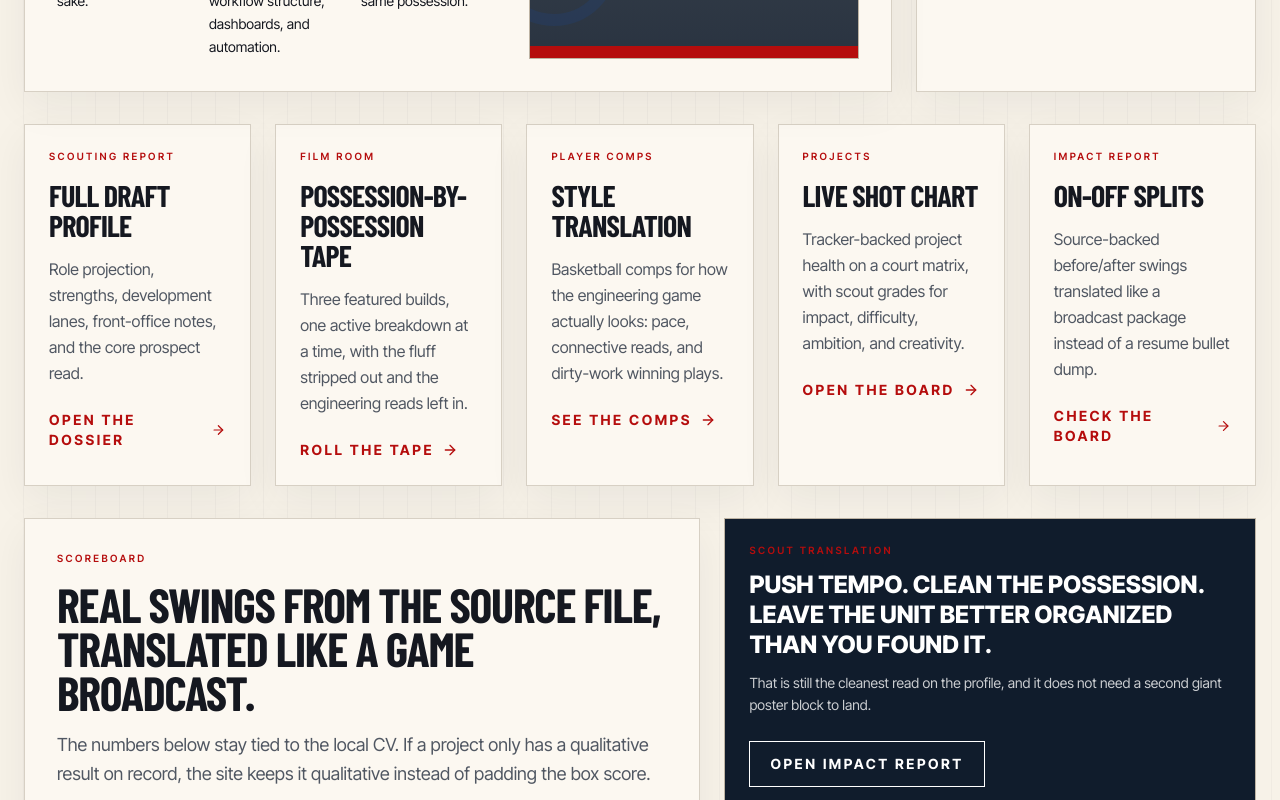
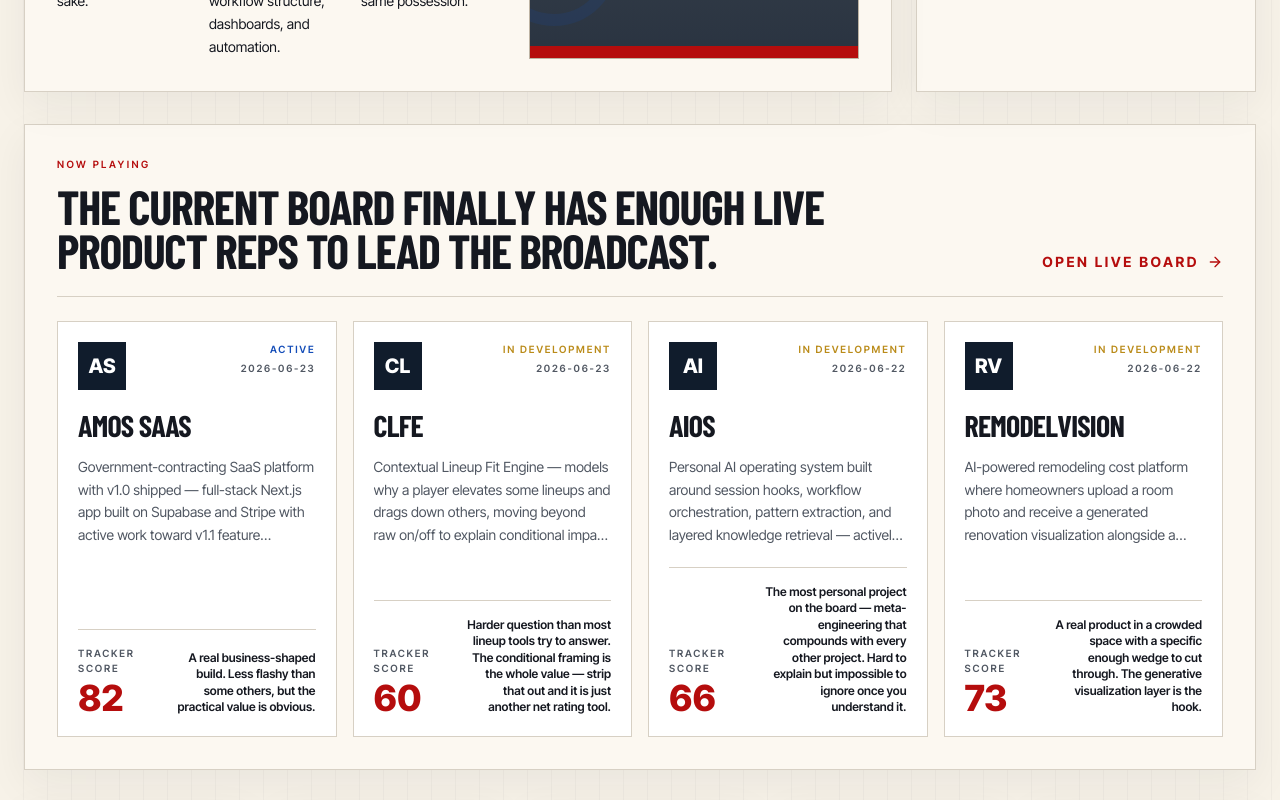
Before and after one commit to jakyeamos/portfolio, a React (Vite) app: page / in a window 1280 px wide. Shown: the part 1720-2520 px from the top of the page. Built offline with nearby package versions, Linux system fonts and the light colour scheme; grey boxes are pictures that could not be loaded; a web font is replaced by a local one.

Commit message:
Promote active projects on homepage

```diff
--- a/src/content/currentProjects.ts
+++ b/src/content/currentProjects.ts
@@ -96,10 +96,10 @@
     summary:
       'Government-contracting SaaS platform with v1.0 shipped — full-stack Next.js app built on Supabase and Stripe with active work toward v1.1 feature expansion.',
     trackerComment:
-      'Fix the current ESLint error baseline so the repo returns to a hard-gate-clean state, then plan and execute Phase 11 (In-App Notifications).',
-    trackerStatus: 'needs_attention',
-    trackerScore: 59,
-    lastUpdated: '2026-04-12',
+      'Push chore/pre-cr-aios-hooks for review, then merge after branch review.',
+    trackerStatus: 'on_track',
+    trackerScore: 82,
+    lastUpdated: '2026-06-23',
     tags: ['SaaS', 'Next.js', 'Supabase', 'Stripe', 'government'],
     grades: { impact: 8, difficulty: 7, ambition: 8, creativity: 7 },
     scoutTake:
@@ -257,10 +257,10 @@
     summary:
       'Contextual Lineup Fit Engine — models why a player elevates some lineups and drags down others, moving beyond raw on/off to explain conditional impact by roster context.',
     trackerComment:
-      'Execute CLFE Phase 1 audit-first plans: publish the direct-stint readiness audit, reconcile the schema contract, and define model-entry gates before archetype work.',
+      'Execute CLFE Phase 1 plan 01-02: reconcile the schema contract, lock the first player family, and map feature lanes before archetype work.',
     trackerStatus: 'needs_attention',
-    trackerScore: 57,
-    lastUpdated: '2026-05-26',
+    trackerScore: 60,
+    lastUpdated: '2026-06-23',
     tags: ['basketball', 'analytics', 'Python'],
     grades: { impact: 7, difficulty: 8, ambition: 8, creativity: 8 },
     scoutTake:
--- a/src/pages/Home.tsx
+++ b/src/pages/Home.tsx
@@ -1,10 +1,10 @@
 import type { ReactElement } from 'react';
-import { ArrowRight, FileText, Mic, PlayCircle, Radio } from 'lucide-react';
+import { ArrowRight, Radio } from 'lucide-react';
 import { Link } from 'react-router-dom';
 import EditorialPoster from '@/components/EditorialPoster';
 import { PORTFOLIO_ASSETS } from '@/content/portfolioAssets';
+import { CURRENT_PROJECTS, type CurrentProject } from '@/content/currentProjects';
 import {
-  BROADCAST_ASSETS,
   BREAKING_TICKER,
   FEATURE_REPORTS,
   HERO_ACTIONS,
@@ -15,6 +15,23 @@
   SITE_META,
   TOP_HEADLINES,
 } from '@/content/portfolioContent';
+
+const NOW_PLAYING_PROJECTS = [...CURRENT_PROJECTS]
+  .sort((first, second) => second.lastUpdated.localeCompare(first.lastUpdated))
+  .slice(0, 4);
+
+function getProjectStatusLabel(status: CurrentProject['trackerStatus']): string {
+  if (status === 'on_track') return 'Active';
+  if (status === 'needs_attention') return 'In development';
+  if (status === 'stalled') return 'On deck';
+  return 'Shipped';
+}
+
+function getProjectStatusClass(status: CurrentProject['trackerStatus']): string {
+  if (status === 'on_track') return 'text-[color:var(--color-secondary)]';
+  if (status === 'needs_attention') return 'text-[color:var(--color-gold)]';
+  return 'text-[color:var(--color-primary)]';
+}
 
 function HomeAction({
   href,
@@ -178,6 +195,68 @@
         </aside>
       </div>
 
+      <section className="mt-8 editorial-card p-6 md:p-8">
+        <div className="flex flex-col gap-5 border-b border-[color:var(--color-line)] pb-6 md:flex-row md:items-end md:justify-between">
+          <div>
+            <div className="section-kicker">Now Playing</div>
+            <h2 className="mt-3 max-w-4xl text-4xl font-black uppercase leading-[0.92] tracking-tight text-[color:var(--color-ink)] md:text-5xl">
+              The current board finally has enough live product reps to lead the broadcast.
+            </h2>
+          </div>
+          <Link className="report-link shrink-0" to="/projects">
+            Open live board
+            <ArrowRight size={16} />
+          </Link>
+        </div>
+
+        <div className="mt-6 grid gap-4 lg:grid-cols-4">
+          {NOW_PLAYING_PROJECTS.map((project) => (
+            <Link
+              key={project.slug}
+              to="/projects"
+              className="group flex min-h-[280px] flex-col border border-[color:var(--color-line)] bg-white p-5 hover:-translate-y-1 hover:border-[color:var(--color-primary)] hover:shadow-[0_18px_36px_rgba(16,28,44,0.08)]"
+            >
+              <div className="flex items-start justify-between gap-4">
+                <div className="flex h-12 w-12 shrink-0 items-center justify-center bg-[color:var(--color-navy)] text-xl font-black uppercase text-white">
+                  {project.shortCode}
+                </div>
+                <div className="text-right">
+                  <div className={`text-[10px] font-semibold uppercase tracking-[0.18em] ${getProjectStatusClass(project.trackerStatus)}`}>
+                    {getProjectStatusLabel(project.trackerStatus)}
+                  </div>
+                  <div className="mt-1 text-[10px] font-semibold uppercase tracking-[0.18em] text-[color:var(--color-ink-soft)]">
+                    {project.lastUpdated}
+                  </div>
+                </div>
+              </div>
+
+              <h3 className="mt-5 text-3xl font-black uppercase leading-none tracking-tight text-[color:var(--color-ink)] transition group-hover:text-[color:var(--color-primary)]">
+                {project.title}
+              </h3>
+              <p className="mt-4 line-clamp-4 text-sm leading-relaxed text-[color:var(--color-ink-soft)]">
+                {project.summary}
+              </p>
+
+              <div className="mt-auto pt-5">
+                <div className="flex flex-col gap-4 border-t border-[color:var(--color-line)] pt-4 sm:flex-row sm:items-end sm:justify-between">
+                  <div>
+                    <div className="text-[10px] font-semibold uppercase tracking-[0.18em] text-[color:var(--color-ink-soft)]">
+                      Tracker score
+                    </div>
+                    <div className="mt-1 text-4xl font-black uppercase leading-none text-[color:var(--color-primary)]">
+                      {project.trackerScore}
+                    </div>
+                  </div>
+                  <div className="text-sm font-semibold leading-snug text-[color:var(--color-ink)] sm:max-w-[150px] sm:text-right sm:text-xs">
+                    {project.scoutTake}
+                  </div>
+                </div>
+              </div>
+            </Link>
+          ))}
+        </div>
+      </section>
+
       <section className="mt-8 grid gap-6 md:grid-cols-2 xl:grid-cols-5">
         {FEATURE_REPORTS.map((report) => (
           <article key={report.title} className="editorial-card p-6">
```
Also changed, not shown: .tracker/PROJECT_TRUTH.md.
